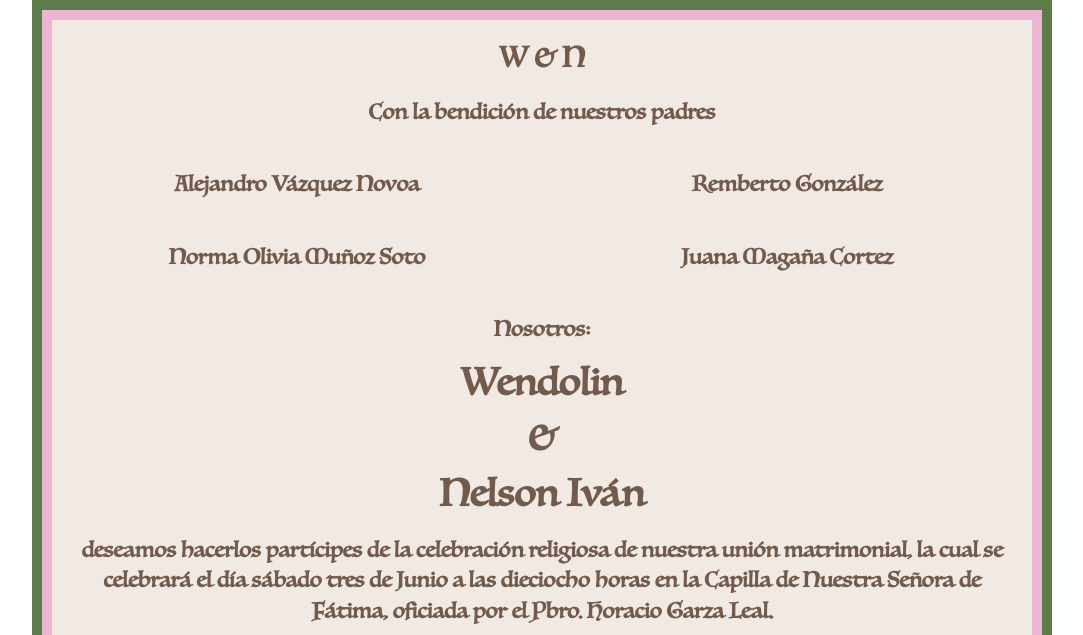
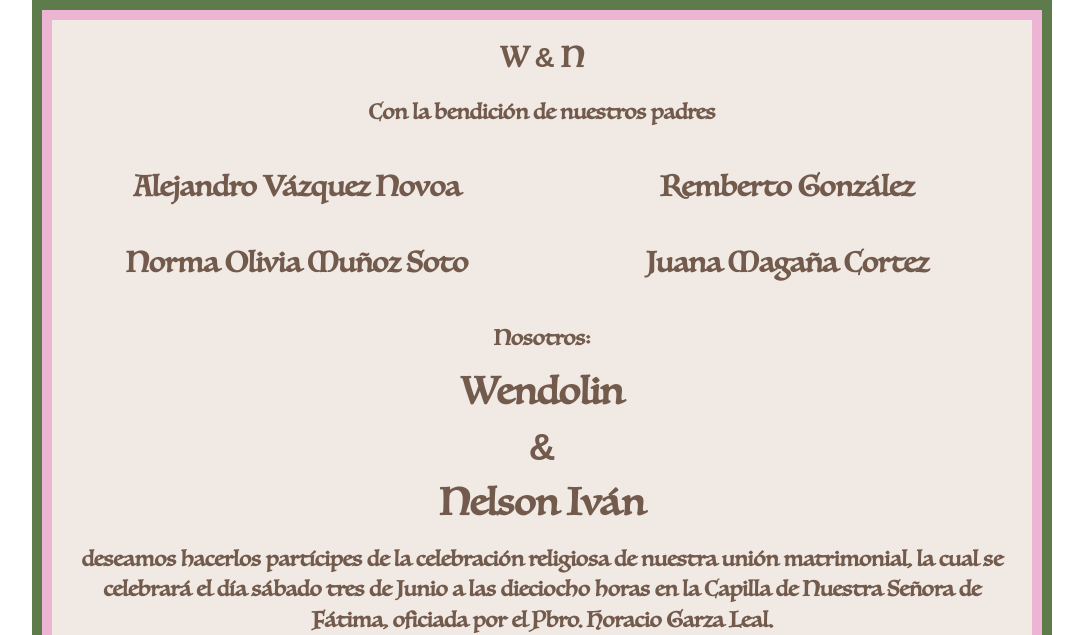
Before and after one commit to nextialab/wyn, a plain HTML site: page index.html in a window 1280 px wide. Shown: the top 635 px of the page, without its empty margins (98-1181 px from the left). Drawn offline with Linux system fonts and the light colour scheme.

Commit message:
Fixing style

```diff
--- a/index.html
+++ b/index.html
@@ -12,29 +12,29 @@
         <div class="container-pink">
             <div clas="container">
                 <div class="row center">
-                    <h2>W &#38; N</h2>
+                    <h2>W <span class="normal">&#38;</span> N</h2>
                     <h3>Con la bendición de nuestros padres</h3>
                 </div>
                 <div class="row">
                     <div class="col-6 center">
-                        <h3>Alejandro Vázquez Novoa</h3>
+                        <h2>Alejandro Vázquez Novoa</h2>
                     </div>
                     <div class="col-6 center">
-                        <h3>Remberto González</h3>
+                        <h2>Remberto González</h2>
                     </div>
                 </div>
                 <div class="row table">
                     <div class="col-6 center">
-                        <h3>Norma Olivia Muñoz Soto</h3>
+                        <h2>Norma Olivia Muñoz Soto</h2>
                     </div>
                     <div class="col-6 center">
-                        <h3>Juana Magaña Cortez</h3>
+                        <h2>Juana Magaña Cortez</h2>
                     </div>
                 </div>
                 <div class="row center">
                     <h3>Nosotros:</h3>
                     <h1>Wendolin</h1>
-                    <h1>&#38;</h1>
+                    <h1 class="normal">&#38;</h1>
                     <h1>Nelson Iván</h1>
                     <h3>deseamos hacerlos partícipes de la celebración religiosa de nuestra unión matrimonial, la cual se celebrará el día sábado tres de Junio a las dieciocho horas en la Capilla de Nuestra Señora de Fátima, oficiada por el Pbro. Horacio Garza Leal.</h3>
                     <iframe
--- a/styles/wyn.css
+++ b/styles/wyn.css
@@ -79,6 +79,10 @@ iframe {
     padding-top: 48px;
 }
 
+.normal {
+    font-family: Arial;
+}
+
 @media screen and (max-width: 650px) {
 
 iframe {
```
